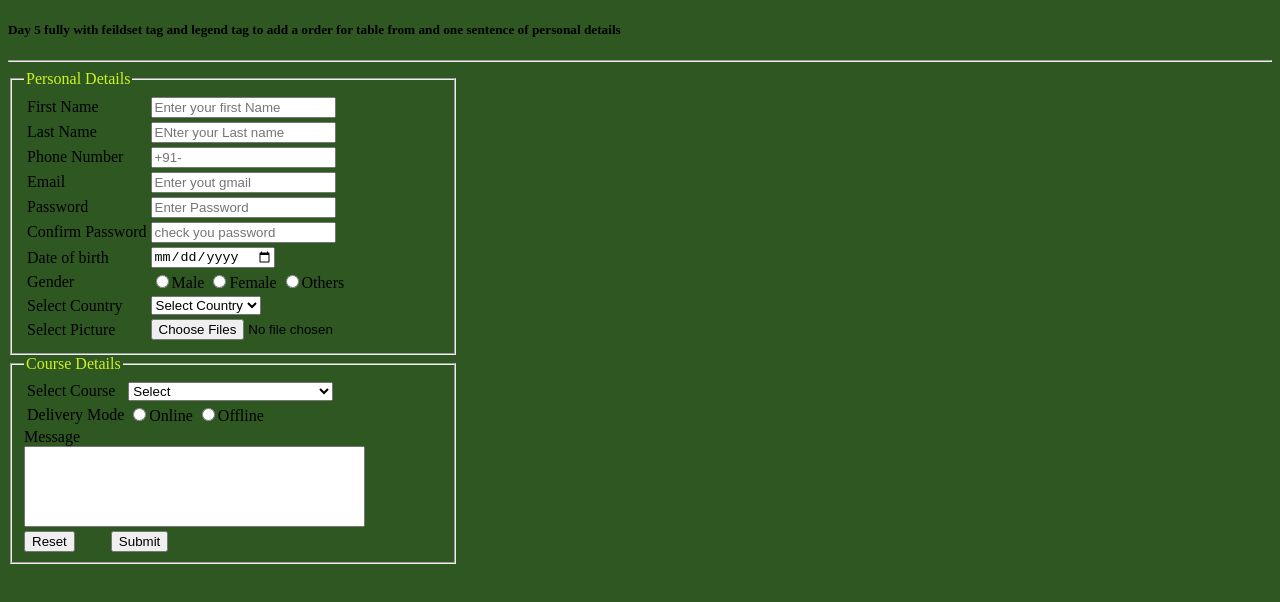
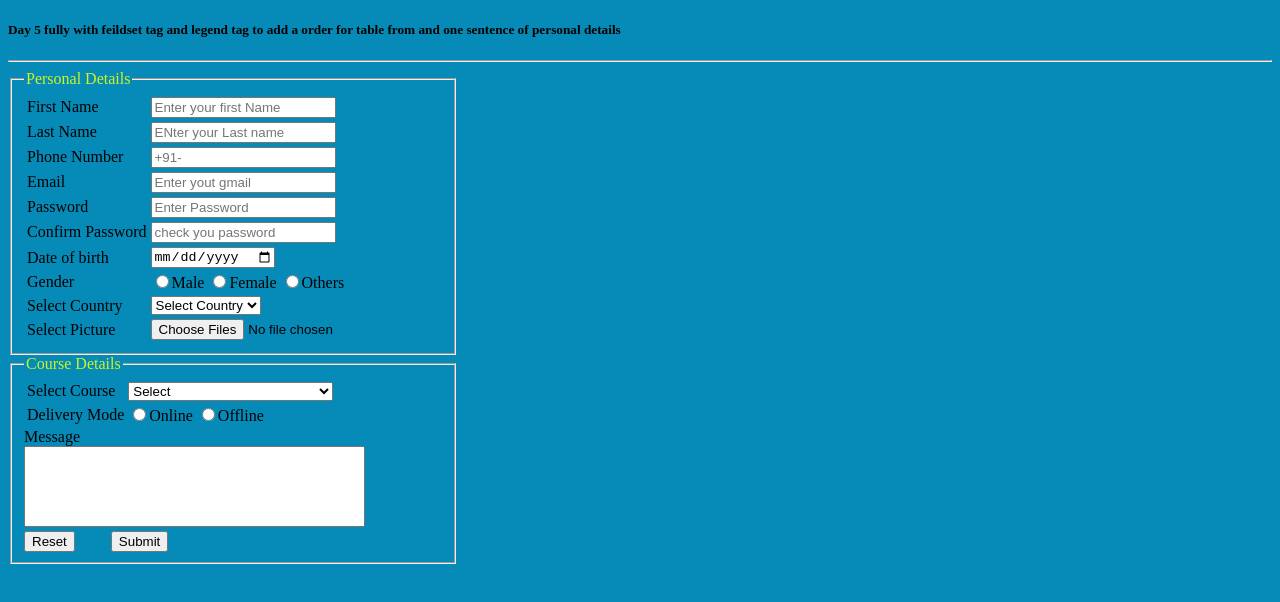
Before and after one commit to Bhaskar388/Day5-forms-practised-and-mastered-, a plain HTML site: page index.html in a window 1280 px wide. Drawn offline with Linux system fonts and the light colour scheme.

Commit message:
Update index.html
Changed background color

```diff
--- a/index.html
+++ b/index.html
@@ -6,7 +6,7 @@
     <title>Fully Structure form</title>
     <link rel="Icon" href="flag.png">
 </head>
-<body style="background-color: rgb(47, 87, 34);">
+<body style="background-color: rgb(6, 139, 184);">
     <h5>Day 5 fully with feildset tag and legend tag to add a order for table from and one sentence of personal details</h5>
     </form>
     <hr />
```
